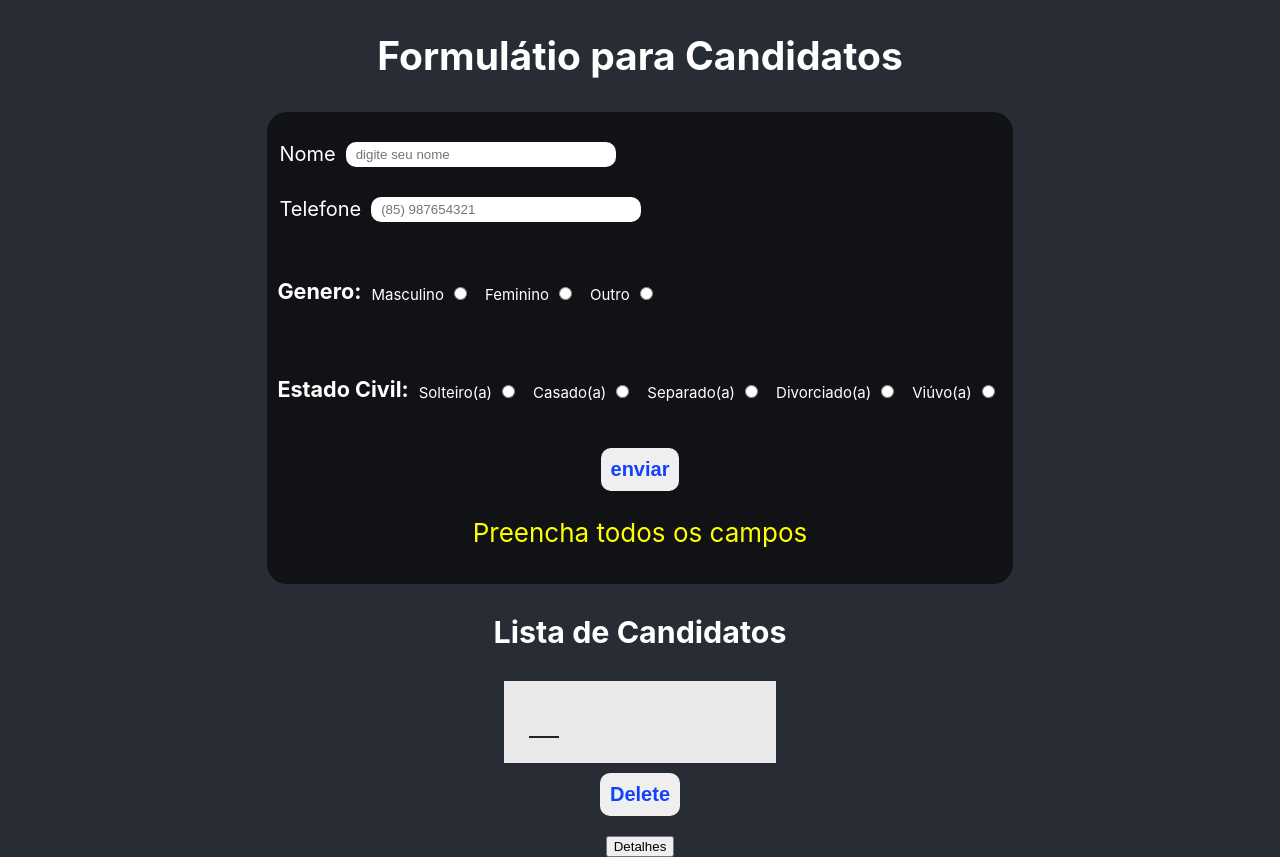
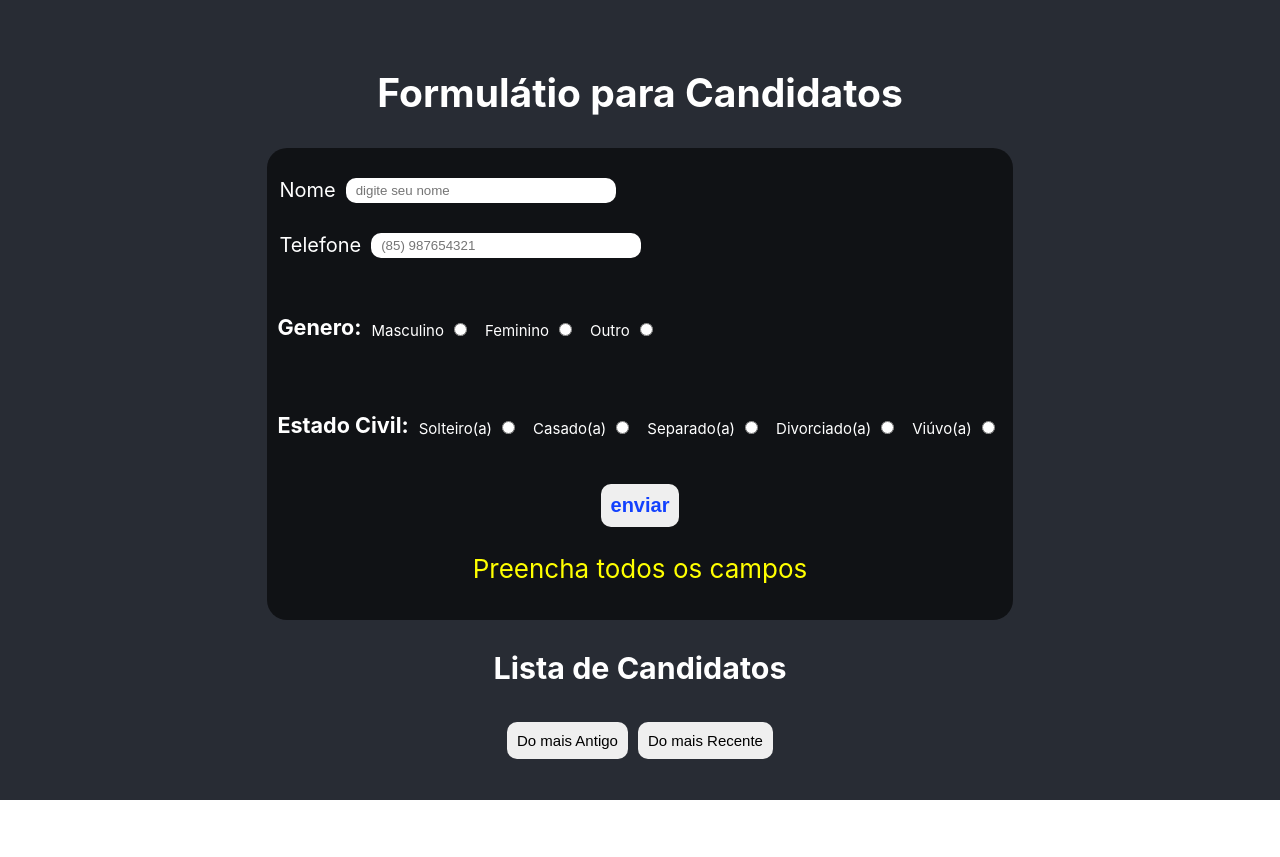
Before and after one commit to EduardoTS1808/Form-Lista, a React (Create React App) app: page / in a window 1280 px wide. After the commit the page ends 800 px from the top, so only its background shows below. Built offline with nearby package versions, Linux system fonts and the light colour scheme.

Commit message:
conclusao

```diff
--- a/src/components/InputsR/InputsR.jsx
+++ b/src/components/InputsR/InputsR.jsx
@@ -6,7 +6,6 @@ function InputsRadio (props){
 
     return(
         <div onChange={props.opcao}>
-         {/* onChange={(event)=>console.log(event.target.value)} */}
         <div  className="container">
            <h5>Genero: </h5>
           <div className="opction">
@@ -16,6 +15,7 @@ function InputsRadio (props){
                id="01"
                 name="genero"
                 value="masculino"
+                onChange={props.opcao}
                 />
          </div>
           <div className="opction">
@@ -25,6 +25,7 @@ function InputsRadio (props){
              id="02"
               name="genero"
               value="feminino"
+            onChange={props.opcao}
               />
          </div>
           <div className="opction">
@@ -34,6 +35,7 @@ function InputsRadio (props){
                id="03"
                 name="genero"
                 value="outro"
+               onChange={props.opcao}
                 />
          </div>
         </div>
@@ -46,6 +48,7 @@ function InputsRadio (props){
                id="04"
                 name="estado"
                  value="solteiro"
+               onChange={props.opcao}
                  />
          </div>
           <div className="opction">
@@ -55,6 +58,7 @@ function InputsRadio (props){
              id="05"
               name="estado"
                value="casado"
+               onChange={props.opcao}
                />
          </div>
           <div className="opction">
@@ -64,6 +68,7 @@ function InputsRadio (props){
              id="06"
               name="estado"
                value="separado"
+               onChange={props.opcao}
                />
          </div>
           <div className="opction">
--- a/src/components/Lista/Candidatos.jsx
+++ /dev/null
@@ -1,39 +0,0 @@
-import React from "react";
-
-function Candidatos (props){
-
-
-    const lista = {
-
-        display: 'flex',
-        maxHeight: '205px',
-        background: '#e9e9e9',
-        margin:'10px'
-    }
-    const itemStyle = {
-        margin: '15px',
-        padding: '15px',
-        fontSize: '16px',
-        color: '#232323',
-        borderBottom: '2px solid #222222'
-    }
-
-
-
-
-
-    return(
-        <div style={lista}>
-
-
-                <div key={props.itens} style={{display: 'block',background: '#e9e9e9', margin:'10px' }} >
-                    <p style={itemStyle}> {props.name}</p>
-
-                </div>
-
-
-        </div>
-    )
-}
-
-export default Candidatos
--- a/src/components/ListaCandidatos/ListaCandidatos.jsx
+++ b/src/components/ListaCandidatos/ListaCandidatos.jsx
@@ -1,18 +1,46 @@
 import React from "react";
-import ButtonEnv from "../ButtonEnv/ButtonEnv";
 import MyModal from '../Modal/Modal'
-import Candidatos from "../Lista/Candidatos";
 
+const ListaCandidatos =  (props) => {
+    const candidatos = props.ListaCandidatos
+    const handleClick = (removeCand) => {
+        props.delete(removeCand)
+        console.log(removeCand)
+    };
 
- function ListaCandidatos (props){
-    const candidatos = props.ListaCandidatos
-
+    const lista = {
+        display: 'flex',
+        with:'100%',
+        alignItems: 'center',
+        height: '145px',
+        background: '#e9e9e9',
+        margin:' 50px 10px '
+    }
+    const itemStyle = {
+        display: 'flex',
+        margin: '15px',
+        padding: '15px',
+        fontSize: '16px',
+        color: '#232323',
+        borderBottom: '2px solid #222222'
+    }
+    const botons = {display: 'block'}
     return (
-        <div  listaCand={candidatos} >
-            <div >
-            <Candidatos  itens={candidatos} />
-            <div><ButtonEnv  typeBotton={"button"}texto={"Delete"}/></div>
-             <div><MyModal  /></div>
+        <div  >
+            <div   >{ candidatos.map((candidato)=>
+            <div key={candidato.id}>
+                 <div style={lista}>
+                     <div  style={{display: 'block',background: '#e9e9e9', margin:'10px' }} >
+                            <p style={itemStyle}> {candidato.nome}</p>
+                     </div>
+                      <div style={botons}>
+                        <button type="button" onClick={()=>handleClick(candidato.id)}>Deletar</button>
+                       <MyModal esteItem={candidato} />
+                      </div>
+                </div>
+            </div>
+            )
+        }
             </div>
 
         </div>
--- a/src/components/Modal/BtnClose.jsx
+++ b/src/components/Modal/BtnClose.jsx
@@ -3,17 +3,13 @@ import React from "react";
 export default function BtnClose(props) {
   const modal = {
     position: 'relative',
-    top: '-100px',
+    top: '-33px',
     background: '#f1f1f1',
     boxShadow: '1px 1px 10px #222',
     borderRadius: '10px',
     margin: '10px 0',
-    padding: '5px'
-
-
-
-
-
+    padding: '5px',
+    rigth: '5px'
   }
   const item = {
     margin: '5px',
@@ -27,9 +23,9 @@ export default function BtnClose(props) {
         <div >
 
                 <div  >
-                <p style={item} >Telefone: {props.userInfo.number}</p>
+                <p style={item} >Telefone: {props.userInfo.numero}</p>
                 <p style={item} >Genero: {props.userInfo.genero}</p>
-                <p style={item} >Estatus Civil: {props.userInfo.estatus}</p>
+                <p style={item} >Estatus Civil: {props.userInfo.estado}</p>
              </div>
 
 
--- a/src/pages/Formulario/FormRefatorado.jsx
+++ b/src/pages/Formulario/FormRefatorado.jsx
@@ -11,10 +11,11 @@ class Formulario extends Component{
 
  constructor(props){
        super(props);
-       this.nextId = 0;
+       this.nextId = 1;
        this.state = {
             formDados:{
-                id: '', nome: '',
+                id: this.nextId++,
+                 nome: '',
                 numero:'',
                 genero: '',
                 estado:'',
@@ -23,6 +24,25 @@ class Formulario extends Component{
             candidatos: []
         }
    }
+
+   sortByEarliest() {
+    const sortedList = this.state.candidatos.sort((a, b) => {
+      return a.id - b.id;
+    });
+    this.setState({
+      candidatos: [...sortedList],
+    });
+  }
+
+  sortByLatest() {
+    const sortedList = this.state.candidatos.sort((a, b) => {
+      return b.id - a.id;
+    });
+    this.setState({
+      candidatos: [...sortedList],
+    });
+  }
+
    hendleOnChange = (event)=>{
     const dados =  this.state.formDados;
        const {name, value} = event.target;
@@ -31,71 +51,59 @@ class Formulario extends Component{
 
     handleRadioChange = (event) => {
     const dados =  this.state.formDados;
-    // const {genero, estado, value} = event.target;
-       ( event.target.id < "04")? this.setState({formDados:{...dados,  genero: event.target.value }   }) :
-        this.setState({formDados:{...dados, estado: event.target.value}});
-       this.setState({formDados:{...dados, id: this.nextId++}})
-
+    const {name, value} = event.target;
+    this.setState( {formDados:{...dados, [name]: value}})
    }
 
-
-
+   removerCandidato = (idSelect)=>{
+    this.setState( prevState=>(
+        {candidatos: prevState.candidatos.filter(candidato =>
+             candidato.id !== idSelect)}))
+    }
 
    render(){
 
        const handleOnSubmit=(event)=>{
            event.preventDefault()
            const dados = this.state.formDados;
-          if(
-           (dados.nome === '') ||
-           (dados.numero === '') )
-           {
+          if((dados.nome === '') || (dados.numero === '') ||
+          (dados.genero === '') || (dados.estado === '')){
                this.setState({formDados:{...dados, validate: "OFF"}})
                return false
             } else{
-           this.setState({formDados:{...dados, validate: "ON"}})
-            this.setState({candidatos:{...[], dados}})
-            //funciona, mas não salva os dados anteriores
-            // this.setState(prevState =>({candidatos:[...prevState.candidatos, dados]}))
+                this.setState({formDados:{...dados, validate: "ON",id: this.nextId++}})
+                this.setState(prevState =>({candidatos:[...prevState.candidatos, dados]}))
             return
-
-
           }
        }
-
-       return(
-<>
-
-           <form onSubmit={handleOnSubmit} className='formulario'>
-
+     return (
+        <><form onSubmit={handleOnSubmit} className='formulario'>
              <InputTxtNmb
                  funcEv={this.hendleOnChange}
-            estado={this.state.formDados}
-            />
-
+                 estado={this.state.formDados} />
              <InputsRadio
-           opcao={this.handleRadioChange}
-           />
-           <ButtonEnv texto={"enviar"} typeBotton={"submit"}/>
+                 opcao={this.handleRadioChange} />
+             <ButtonEnv texto={"enviar"} typeBotton={"submit"} />
               {(this.state.formDados.validate === "OFF") ? <MsgErro />: <p>Enviado com Sucesso!</p> }
-
-
-
          </form>
             <div className='lista'>
                   <h3>Lista de Candidatos</h3>
-
+                    <button className='btnSortList' onClick={this.sortByEarliest.bind(this)}>
+                   Do mais Antigo
+                    </button>
+                    <button className='btnSortList' onClick={this.sortByLatest.bind(this)}>
+                    Do mais Recente
+                    </button>
                   <div>
                 <ListaCandidatos
                    ListaCandidatos={this.state.candidatos}
-
+                   delete={this.removerCandidato}
                 />
                </div>
         </div>
+</>
 
-</>
      )
-
 
    }
 
--- a/src/pages/Formulario/style.css
+++ b/src/pages/Formulario/style.css
@@ -4,3 +4,10 @@
     padding: 10px;
 
 }
+.btnSortList{
+    margin: 5px;
+    border-radius: 10px ;
+    border: none;
+    font-size: 15px;
+    padding: 10px;
+}
```
Lines whose indentation alone changed are shown as unchanged.
